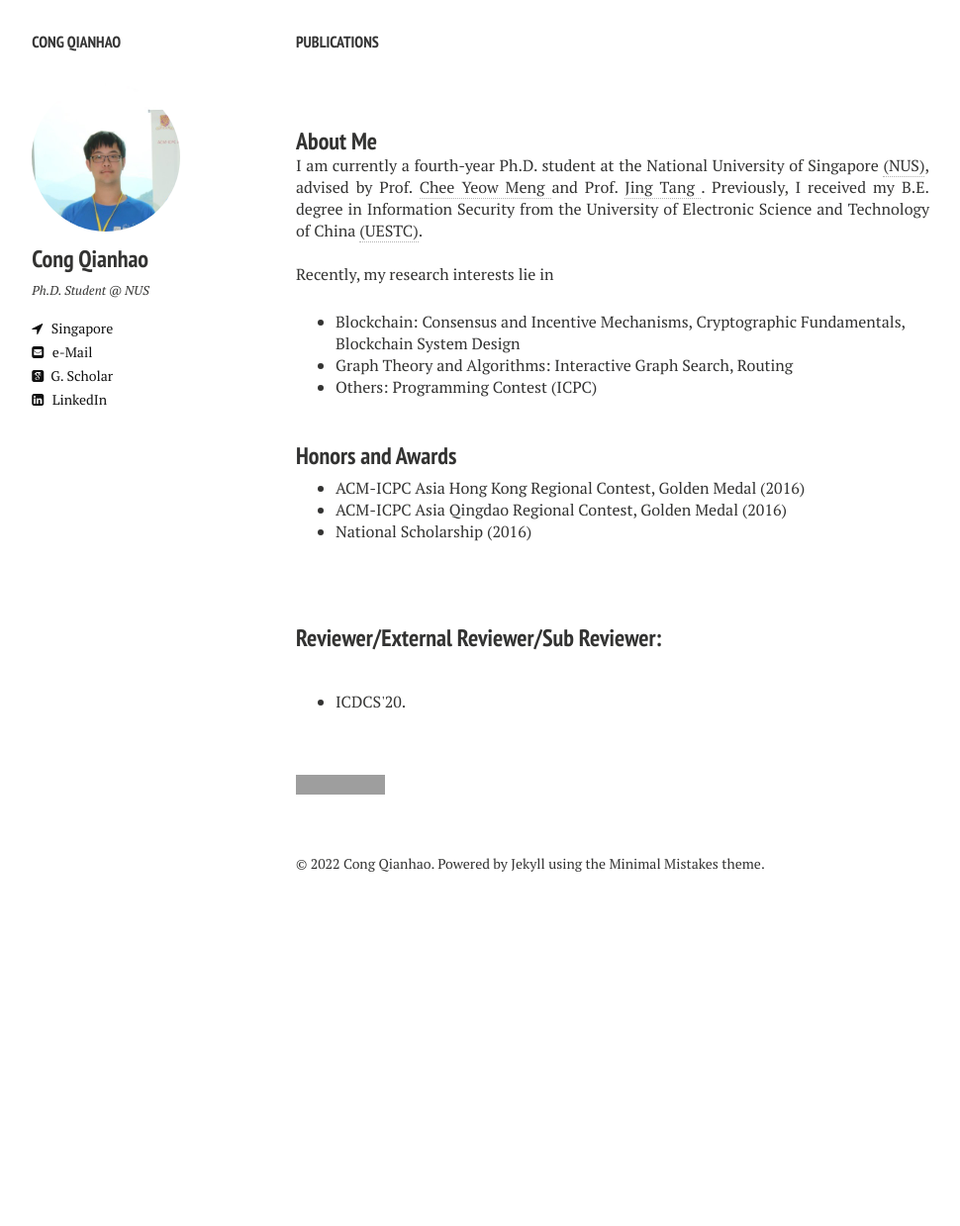
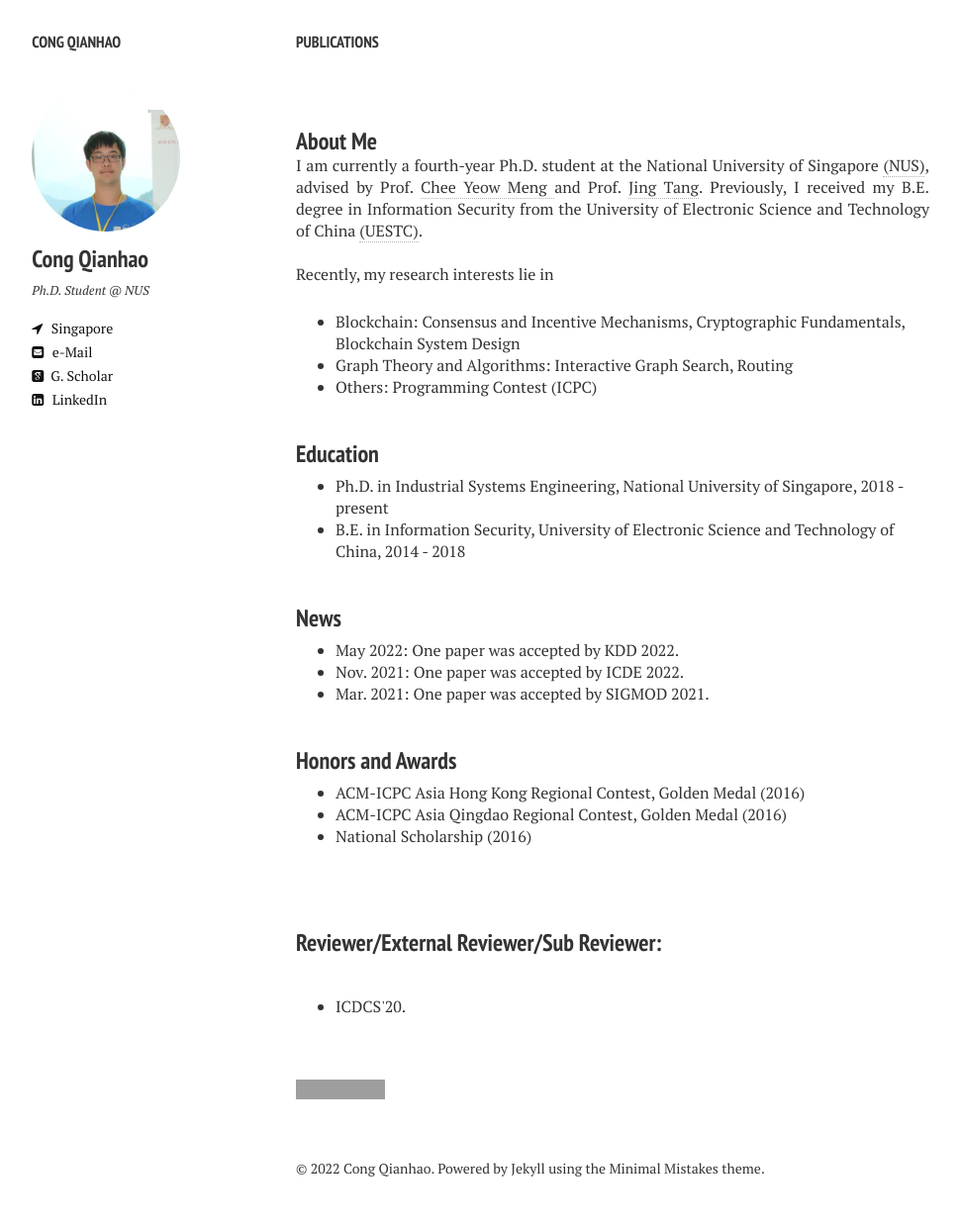
Before and after one commit to cong741/cong741.github.io, a Jekyll site: the page built from index.md, in a window 1280 px wide. Shown: the whole page at 99% size, without its empty margins (21-991 px from the left). Built offline with Jekyll 4.4.1, drawn with Linux system fonts in a browser that asks for light colours; nearby versions of some CDN libraries; before the commit the page ends 931 px from its top, so only the background shows below that; grey boxes are pictures that could not be loaded.

Commit message:
edit index

```diff
--- a/index.md
+++ b/index.md
@@ -6,10 +6,10 @@ image: banner1.png
 ---
 <h3 style="margin-bottom:0px;padding-top:20px;">About Me</h3>
 
-<p align="justify">I am currently a fourth-year Ph.D. student at the National University of Singapore <a href="https://www.nus.edu.sg/" target="_blank">(NUS)</a>, advised by Prof. <a href="https://scholar.google.com.sg/citations?user=99AJNXEAAAAJ" target="_blank"> Chee Yeow Meng </a> and Prof. <a href="https://sites.google.com/view/jtang" target="_blank"> Jing Tang </a>. Previously, I received my B.E. degree in Information Security from the University of Electronic Science and Technology of China <a href="https://en.uestc.edu.cn/" target="_blank">(UESTC)</a>. </p>
+<p align="justify">I am currently a fourth-year Ph.D. student at the National University of Singapore <a href="https://www.nus.edu.sg/" target="_blank">(NUS)</a>, advised by Prof. <a href="https://scholar.google.com.sg/citations?user=99AJNXEAAAAJ" target="_blank"> Chee Yeow Meng </a> and Prof. <a href="https://sites.google.com/view/jtang" target="_blank"> Jing Tang</a>. Previously, I received my B.E. degree in Information Security from the University of Electronic Science and Technology of China <a href="https://en.uestc.edu.cn/" target="_blank">(UESTC)</a>. </p>
 
 <br>
-<p align="justify">Recently, my research interests lie in
+<p align="justify">Recently, my research interests lie in </p>
 <ul>
 <li>
 Blockchain:  Consensus and Incentive Mechanisms, Cryptographic Fundamentals, Blockchain System Design
@@ -21,7 +21,29 @@ Graph Theory and Algorithms:  Interactive Graph Search, Routing
 Others:  Programming Contest (ICPC)
 </li>
 </ul>
-</p>
+
+<h3 style="margin-bottom:-8px;padding-top:20px;">Education</h3>
+<ul>
+<li>
+Ph.D. in Industrial Systems Engineering, National University of Singapore, 2018 - present
+</li>
+<li>
+B.E. in Information Security, University of Electronic Science and Technology of China, 2014 - 2018
+</li>
+</ul>
+
+<h3 style="margin-bottom:-8px;padding-top:20px;">News</h3>
+<ul>
+<li>
+May 2022: One paper was accepted by KDD 2022.
+</li>
+<li>
+Nov. 2021: One paper was accepted by ICDE 2022.
+</li>
+<li>
+Mar. 2021: One paper was accepted by SIGMOD 2021.
+</li>
+</ul>
 
 <h3 style="margin-bottom:-8px;padding-top:20px;">Honors and Awards</h3>
 <ul>
```
